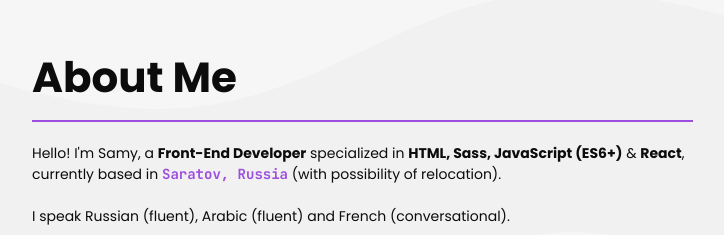
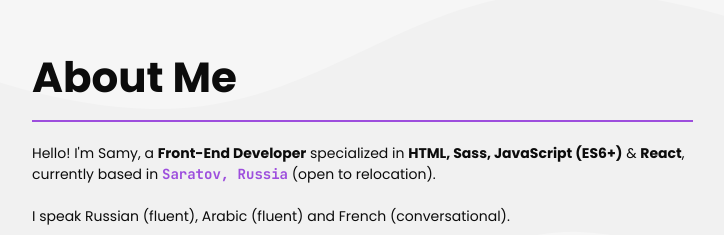
Before and after one commit to SamyZog/my-portfolio, a Next.js app: page / in a window 1280 px wide. Shown: the part 861-1096 px from the top of the page, without its empty margins (277-1001 px from the left). Built offline with nearby package versions, Linux system fonts and the light colour scheme; no server answers.

Commit message:
Update Aboutsection.js

```diff
--- a/src/components/layout/Aboutsection/Aboutsection.js
+++ b/src/components/layout/Aboutsection/Aboutsection.js
@@ -23,7 +23,7 @@ const Aboutsection = (props) => {
 					>
 						Saratov, Russia
 					</Baselink>{" "}
-					(with possibility of relocation).
+					(open to relocation).
 				</Text>
 				<Text>I speak Russian (fluent), Arabic (fluent) and French (conversational).</Text>
 				<Text>
```
